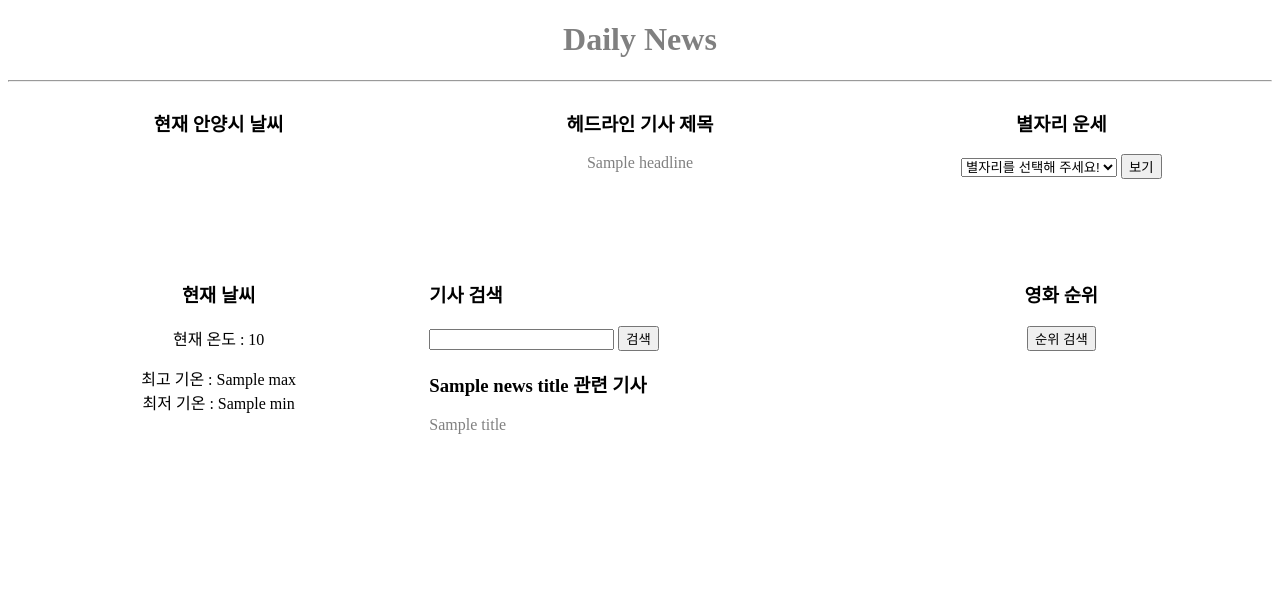
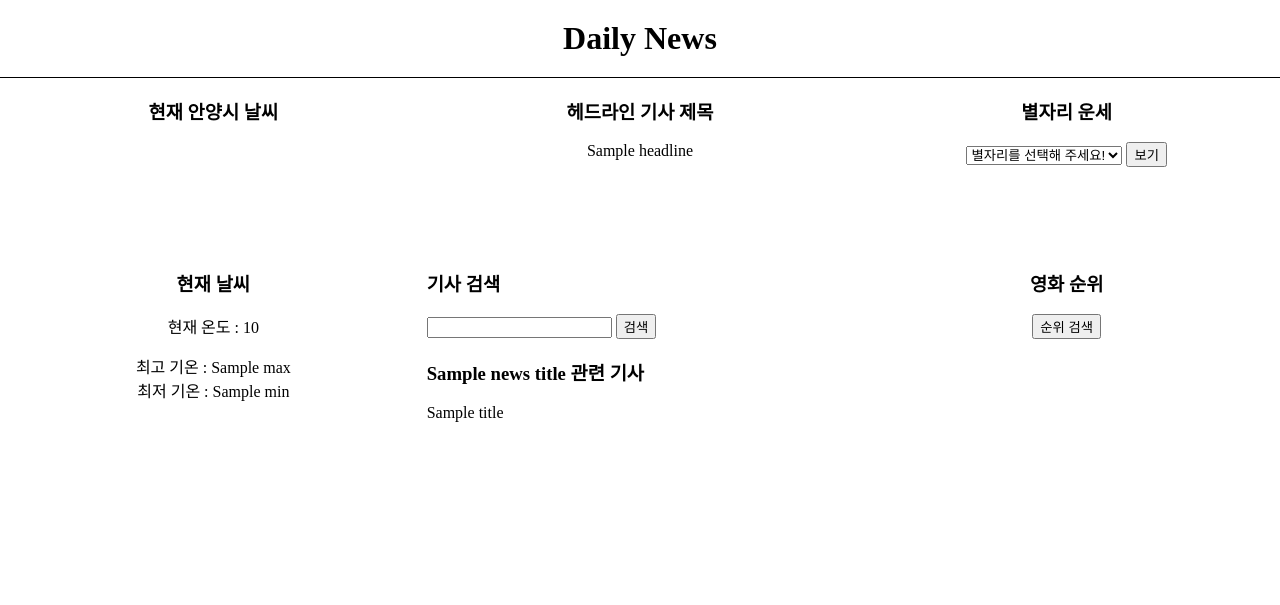
Before and after one commit to ssc9811/Capstone_Design, a Flask app: template project/templates/home.html in a window 1280 px wide. Shown: the top 605 px of the page. Run offline with Flask 2, Linux system fonts and the light colour scheme; the template is opened without the code that fills it: most values are stand-ins (such as "Sample title", 1, 10 or a date in 2020); parts of the project's set-up code (start-up, migrations or seed data) failed here and were passed over.

Commit message:
코드 수정

```diff
--- a/project/main.py
+++ b/project/main.py
@@ -1,8 +1,8 @@
 from flask import Flask , render_template, request, redirect
 from google_news import search_news, headline_news
 from naver_weather import naver_weather
-from fortune import extract_fortune
-from google_movies import google_movies
+# from fortune import extract_fortune
+# from google_movies import google_movies
 
 app = Flask(__name__)
 app.debug = True
@@ -25,16 +25,16 @@ def news():
         return redirect("/")
     return render_template("home.html", news_title=word, titles=titles, headline=headline, weather=weather)
 
-@app.route("/movies")
-def movies():
-    movies = google_movies()
-    return render_template("movies.html", movies=movies)
+# @app.route("/movies")
+# def movies():
+#     movies = google_movies()
+#     return render_template("movies.html", movies=movies)
 
-@app.route("/fortune")
-def fortune():
-    value = request.args.get('selectBox')
-    # print(type(value))
-    result = extract_fortune(value)
-    return render_template("fortune.html", result=result)
+# @app.route("/fortune")
+# def fortune():
+#     value = request.args.get('selectBox')
+#     # print(type(value))
+#     result = extract_fortune(value)
+#     return render_template("fortune.html", result=result)
 
 app.run(host="127.0.0.1")
--- a/project/static/css/main.css
+++ b/project/static/css/main.css
@@ -3,19 +3,31 @@
     grid-template-columns: repeat(3, 1fr);
     grid-template-rows: repeat(3, 1fr)
 }
-
+body {
+    margin: 0;
+}
 .item {
     text-align: center;
 }
+h1 {
+    text-align :center;
+    border-bottom:1px solid black;
+    padding-bottom: 20px;
+    padding-top: 20px;
+    margin: 0;
+}
 
-
-.title a:hover{
+.title a:hover,.title a:visited{
     color:black;
     text-decoration: none;
 }
-  a:link, :visited {
-    color: gray;
+  a:link {
+    color: black;
     text-decoration: none;
+  }
+  a:visited {
+      color: gray;
+      text-decoration: none;
   }
 
   a:hover {
--- /dev/null
+++ b/project/static/js/fortune.js
@@ -0,0 +1,10 @@
+function selectForm(frm) {
+  var hiddenForms = document.getElementById("allForms");
+  theForm = hiddenForms.getElementsByTagName("div");
+  for (x = 0; x < theForm.length; x++) {
+    theForm[x].style.display = "none";
+  }
+  if (theForm[frm]) {
+    theForm[frm].style.display = "inline";
+  }
+}
--- a/project/templates/home.html
+++ b/project/templates/home.html
@@ -5,31 +5,13 @@
   <meta charset="UTF-8">
   <title>메인 화면</title>
   <link rel="stylesheet" href="{{ url_for('static', filename='css/main.css')}}">
-  <script type="text/javascript">
-    //셀렉트 박스 미리보기
-    function selectForm(frm) {
-      var hiddenForms = document.getElementById("allForms");
-      theForm = hiddenForms.getElementsByTagName("div");
-      for (x = 0; x < theForm.length; x++) {
-        theForm[x].style.display = "none";
-      }
-      if (theForm[frm]) {
-        theForm[frm].style.display = "inline";
-      }
-    }
-  </script>
 </head>
 
 <body>
 
-    <div class="title">
-      <center>
-        <a href="/">
-          <h1>Daily News</h1>
-        </a>
-      </center>
-    </div>
-    <hr>
+  <div class="title">
+    <a href="/"><h1>Daily News</h1></a>
+  </div>
     <div class="container">
       <div class="item">
         <h3>현재 안양시 날씨</h3>
@@ -190,8 +172,9 @@
     <!-- 마지막 -->
     </div>
 
+  <script src="{{ url_for('static', filename='js/fortune.js')}}"></script>
+  <script src="{{ url_for('static', filename='js/weather.js')}}"></script>
 
-  <script src="{{ url_for('static', filename='js/weather.js')}}"></script>
 
 </body>
 
```
Also changed, not shown: project/templates/fortune.html (+1 -6 lines), project/templates/movies.html (+3 -8 lines), project/templates/report.html (+3 -8 lines), project/templates/test.html (+1 -6 lines).
